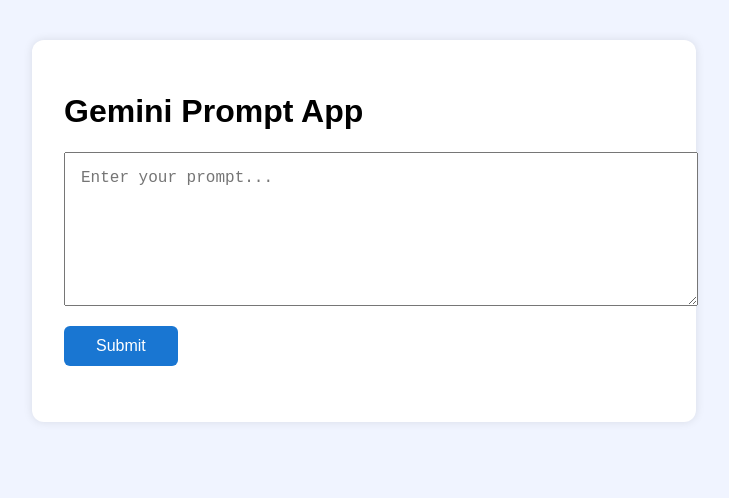
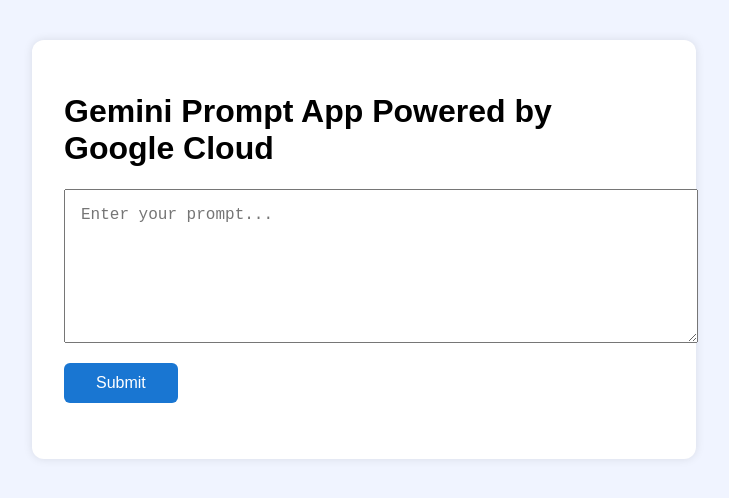
Before and after one commit to shebins298/GoogleCloudGeminFrontend, a plain HTML site: page index.html in a window 1280 px wide. Shown: the whole page, without its empty margins (276-1005 px from the left). Drawn offline with Linux system fonts and the light colour scheme.

Commit message:
Update index.html

```diff
--- a/index.html
+++ b/index.html
@@ -9,7 +9,7 @@
 </head>
 <body>
   <div class="container">
-    <h1>Gemini Prompt App</h1>
+    <h1>Gemini Prompt App Powered by Google Cloud </h1>
     <textarea id="prompt" placeholder="Enter your prompt..."></textarea>
     <button onclick="sendPrompt()">Submit</button>
     <div id="response"></div>
```
